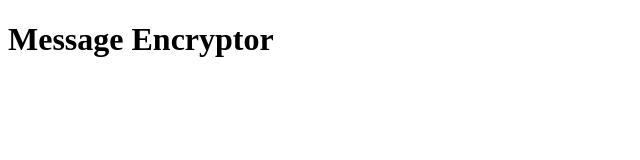
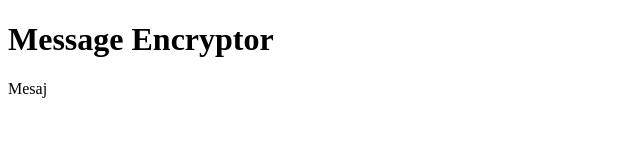
Before and after one commit to muslumhanerol/amazon_qa_test_lab, a plain HTML site: page index.html in a window 1280 px wide. Shown: the full height of the page, 0-640 px from the left. Drawn offline with Linux system fonts and the light colour scheme.

Commit message:
Update index.html

```diff
--- a/index.html
+++ b/index.html
@@ -9,6 +9,7 @@
 <body>
     <div class="container">
         <h1>Message Encryptor</h1>
+        <label for="message">Mesaj</label>
 
 
 
```
